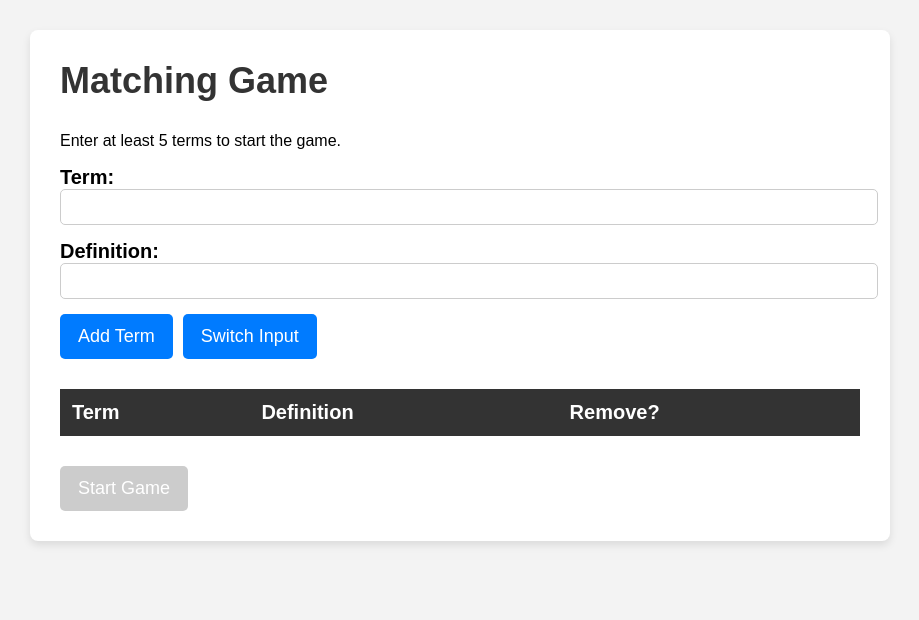
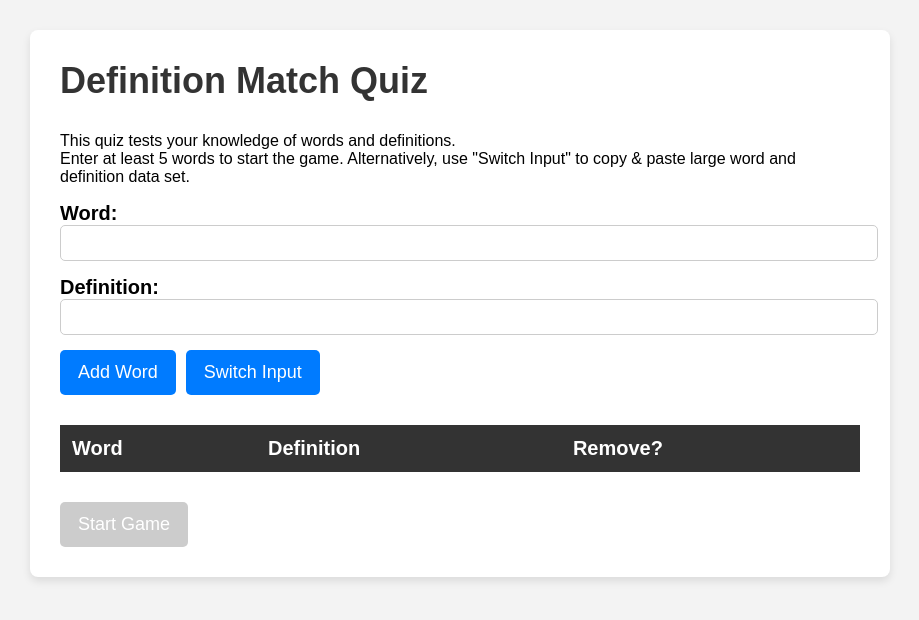
Before and after one commit to SuperOrca/matching, a plain HTML site: page index.html in a window 1280 px wide. Shown: the whole page, without its empty margins (180-1099 px from the left). Drawn offline with Linux system fonts and the light colour scheme.

Commit message:
Added more description

```diff
--- a/index.html
+++ b/index.html
@@ -5,18 +5,19 @@
     <meta charset="UTF-8">
     <meta http-equiv="X-UA-Compatible" content="IE=edge">
     <meta name="viewport" content="width=device-width, initial-scale=1.0">
-    <title>Matching Game</title>
+    <title>Definition Match Quiz</title>
     <link rel="stylesheet" href="style.css">
 </head>
 
 <body>
     <div id="initial">
-        <h1>Matching Game</h1>
-        <p>Enter at least 5 terms to start the game.</p>
+        <h1>Definition Match Quiz</h1>
+        <p>This quiz tests your knowledge of words and definitions.<br>Enter at least 5 words to start the game.
+            Alternatively, use "Switch Input" to copy & paste large word and definition data set.</p>
         <div id="manualInput">
             <form>
                 <div class="form-group">
-                    <label for="term">Term:</label>
+                    <label for="term">Word:</label>
                     <input type="text" id="term" required>
                 </div>
 
@@ -26,7 +27,7 @@
                 </div>
 
                 <div class="button-group">
-                    <button type="button" onclick="addTerm()">Add Term</button>
+                    <button type="button" onclick="addTerm()">Add Word</button>
                     <button type="button" onclick="switchInput()">Switch Input</button>
                 </div>
             </form>
@@ -35,11 +36,11 @@
             <form>
                 <div class="form-group">
                     <label for="data">Data:</label>
-                    <textarea id="data" name="data" placeholder="term,definition" required></textarea>
+                    <textarea id="data" name="data" placeholder="word,definition" required></textarea>
                 </div>
 
                 <div class="button-group">
-                    <button type="button" onclick="importTerms()">Import Terms</button>
+                    <button type="button" onclick="importTerms()">Import Words</button>
                     <button type="button" onclick="switchInput()">Switch Input</button>
                 </div>
             </form>
@@ -47,7 +48,7 @@
         <table id="termTable">
             <thead>
                 <tr>
-                    <th>Term</th>
+                    <th>Word</th>
                     <th>Definition</th>
                     <th>Remove?</th>
                 </tr>
@@ -58,11 +59,11 @@
     </div>
     <div id="round" hidden>
         <h1 id="roundNumber"></h1>
-        <p>Click on a term and match it with its definition.</p>
+        <p>Click on a word and match it with its definition.</p>
         <table id="roundTable">
             <thead>
                 <tr>
-                    <th>Term</th>
+                    <th>Word</th>
                     <th>Definition</th>
                 </tr>
             </thead>
@@ -77,7 +78,7 @@
         <table id="resultTable">
             <thead>
                 <tr>
-                    <th>Term</th>
+                    <th>Word</th>
                     <th>Definition</th>
                 </tr>
             </thead>
```
